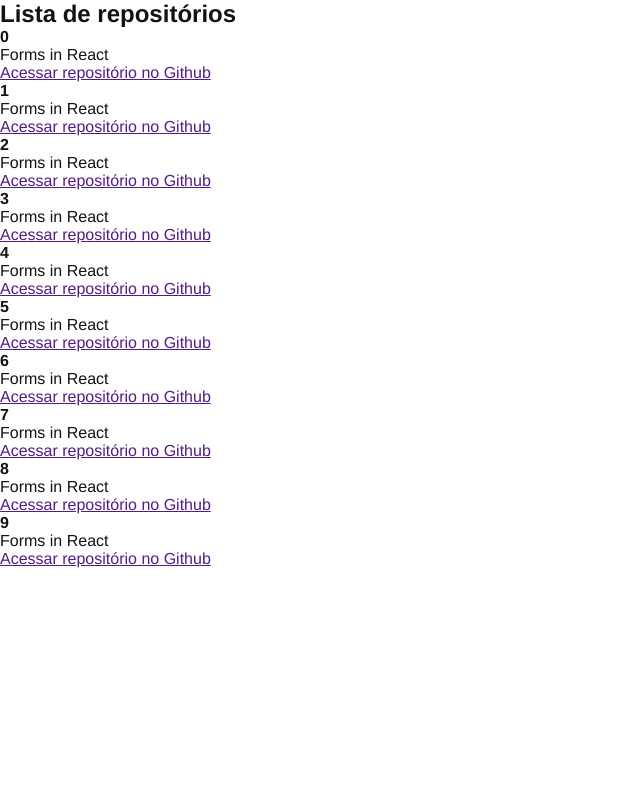
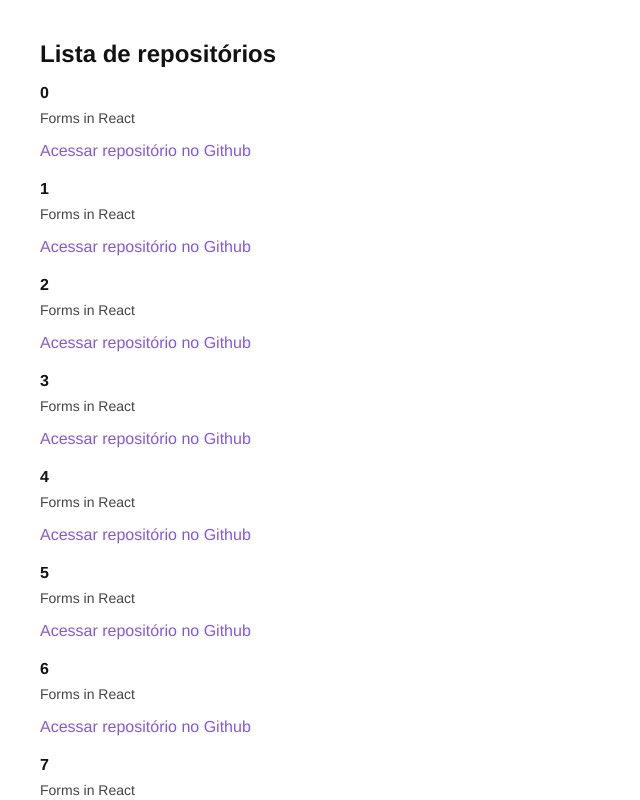
Before and after one commit to CesarNeo/github-explorer-2024, a React app: page / in a window 1280 px wide. Shown: the top 800 px of the page, without its empty margins (0-640 px from the left). Built offline with nearby package versions, Linux system fonts and the light colour scheme.

Commit message:
chore: add styles to repositories

```diff
--- /dev/null
+++ b/src/components/repository/repositories.scss
@@ -0,0 +1,30 @@
+section.repository-list {
+  margin: 2.5rem;
+
+  h1 {
+    margin-bottom: 1rem;
+  }
+
+  ul {
+    list-style: none;
+
+    li + li {
+      margin-top: 1.25rem;
+    }
+
+    li {
+      p {
+        font-size: 0.875rem;
+        color: #444;
+        margin-top: 0.5rem;
+      }
+
+      a {
+        display: inline-block;
+        margin-top: 1rem;
+        text-decoration: none;
+        color: #8257e6;
+      }
+    }
+  }
+}
--- a/src/components/repository/repository-list.jsx
+++ b/src/components/repository/repository-list.jsx
@@ -1,3 +1,5 @@
+import './repositories.scss'
+
 import RepositoryItem from './repository-item'
 
 function RepositoryList() {
--- a/webpack.config.js
+++ b/webpack.config.js
@@ -1,3 +1,4 @@
+/* eslint-disable @typescript-eslint/no-var-requires */
 const ReactRefreshWebpackPlugin = require('@pmmmwh/react-refresh-webpack-plugin')
 const HtmlWebpackPlugin = require('html-webpack-plugin')
 const path = require('path')
```
